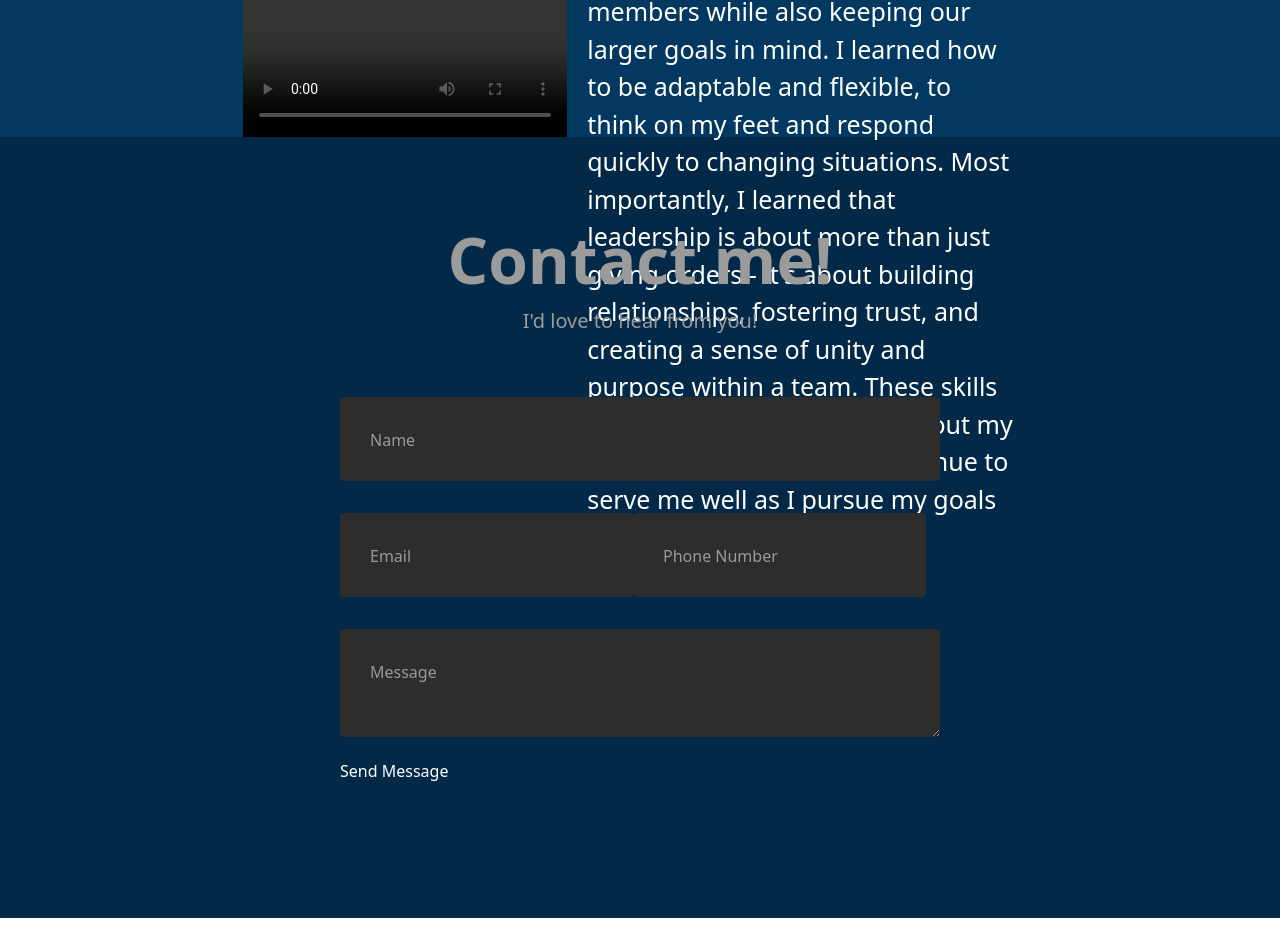
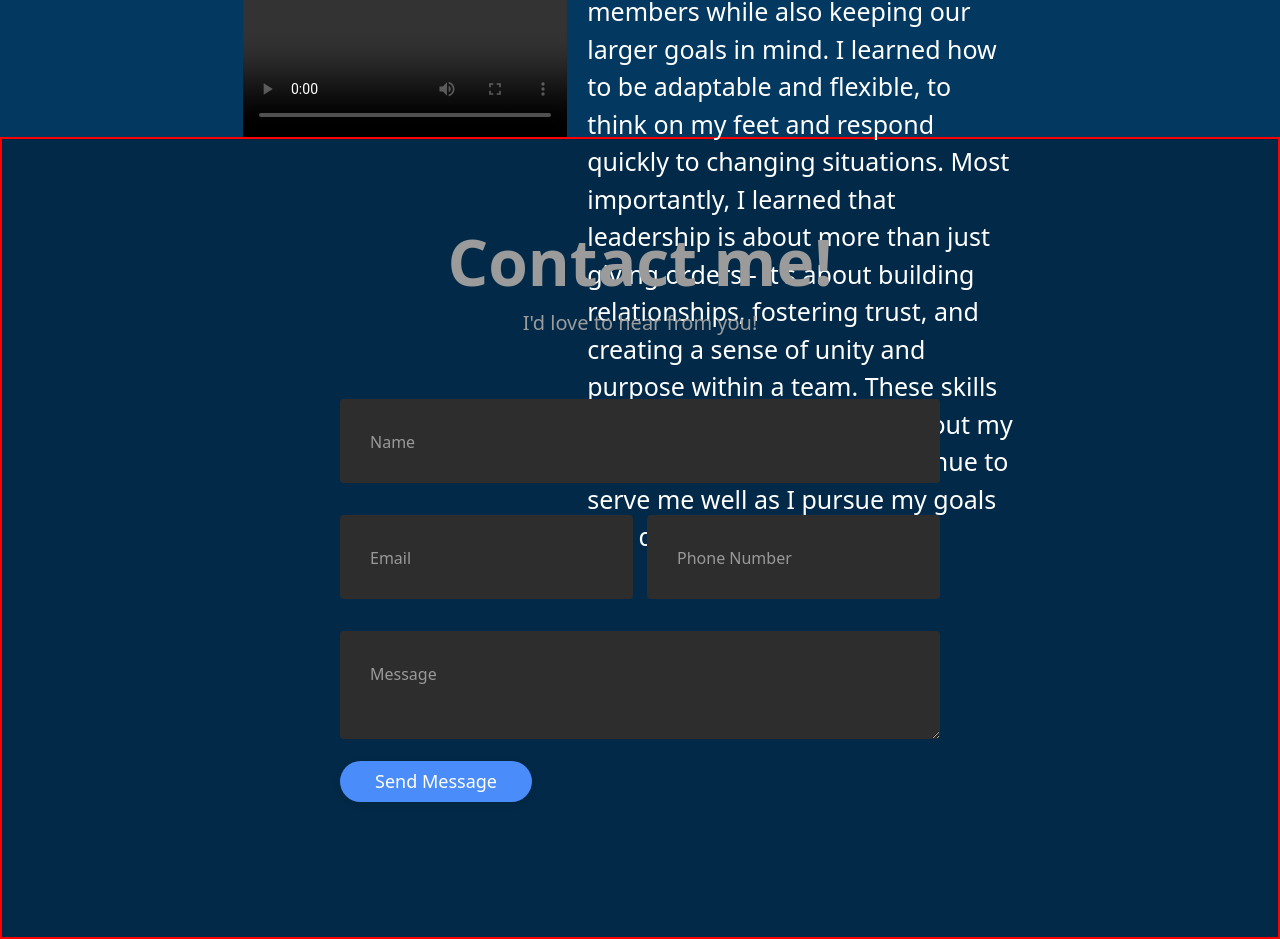
Before and after one commit to ericcnguyen04/Post-Portfolio, a React (Create React App) app: page / in a window 1280 px wide. Shown: the part 3800-4739 px from the top of the page. Before the commit the page ends 4718 px from the top, so only its background shows below. Built offline with nearby package versions, Linux system fonts and the light colour scheme; grey boxes are pictures that could not be loaded.

Commit message:
dope asf contact page

```diff
--- a/src/App.css
+++ b/src/App.css
@@ -293,6 +293,9 @@ body {
   color: white;
   padding-top: 85px;
   padding-bottom: 85px;
+  height: 100%;
+
+  border: solid red 2px;
 }
 
 .contacth1 {
@@ -364,6 +367,31 @@ textarea {
     color: white;
     border-radius: 4px;
 }
+
+#phoneNumber {
+  float: right
+}
+
+.submit-btn {
+  /* float: right; */
+  padding: 7px 35px;
+  border-radius: 60px;
+  display: inline-block;
+  background-color: #4b8cfb;
+  color: white;
+  font-size: 18px;
+  cursor: pointer;
+  box-shadow: 0 2px 5px 0 rgba(0,0,0,0.06),
+            0 2px 10px 0 rgba(0,0,0,0.07);
+  -webkit-transition: all 300ms ease;
+  transition: all 300ms ease;
+}
+
+.submit-btn:hover {
+  transform: translateY(1px);
+  box-shadow: 0 1px 1px 0 rgba(0,0,0,0.10),
+            0 1px 1px 0 rgba(0,0,0,0.09);
+}
 /* ======= */
 
 .project {
--- a/src/components/pages/Contact.jsx
+++ b/src/components/pages/Contact.jsx
@@ -26,7 +26,7 @@ export default function Contact() {
                         </div>
                     </div>
                     <div>
-                        <div className="styled-input">
+                        <div className="styled-input" id="phoneNumber">
                             <input type="text" required />
                             <label>Phone Number</label>
                         </div>
@@ -38,7 +38,7 @@ export default function Contact() {
                         </div>
                     </div>
                     <div>
-                        <div>Send Message</div>
+                        <div className='submit-btn'>Send Message</div>
                     </div>
                 {/* <a href="https://github.com/ericcnguyen04" target="_blank"><img src="/content/github.png"></img></a>
                 <a href="https://www.linkedin.com/in/eric-nguyen-3970b0229/" target="_blank"><img src="/content/linkedin.png"></img></a> */}
```
